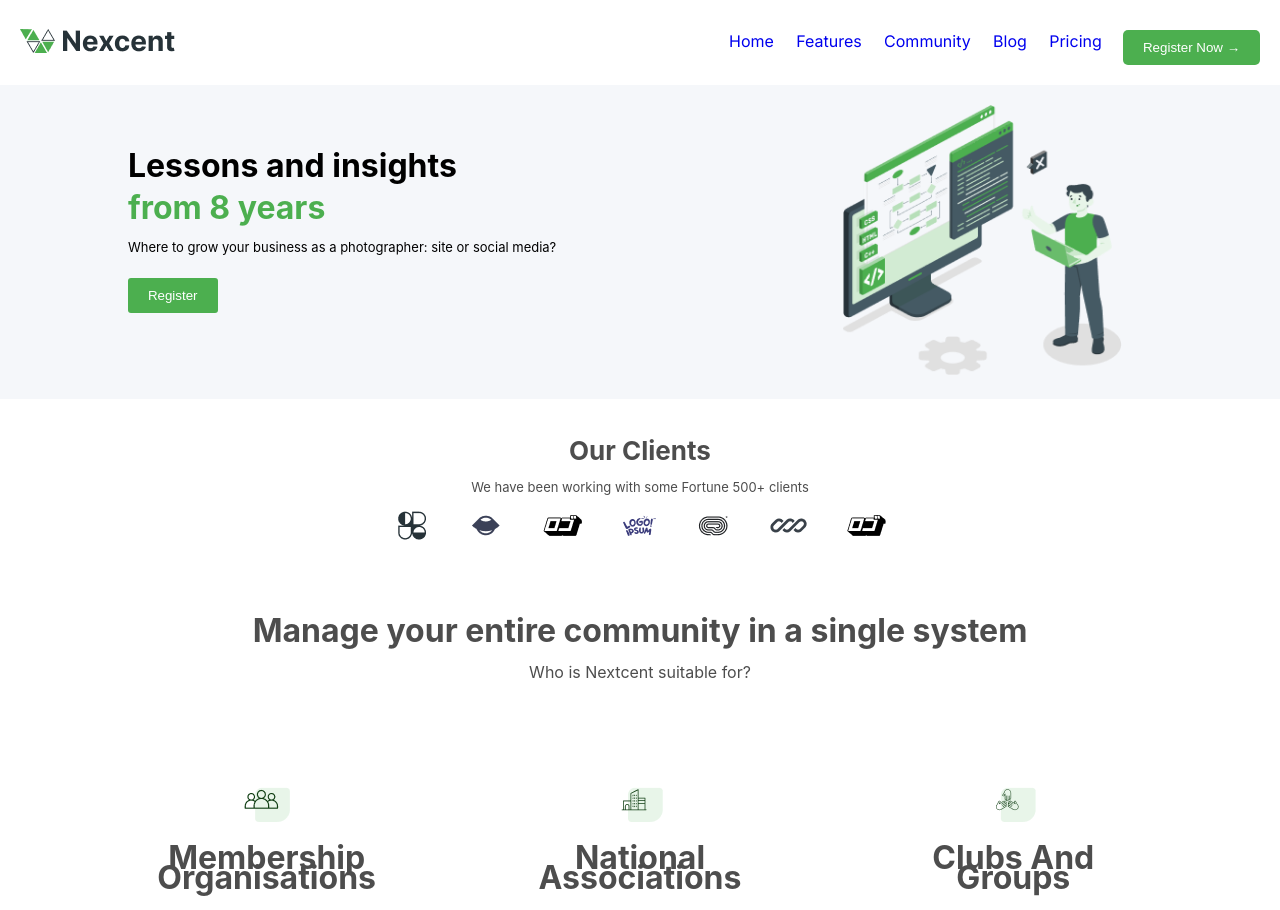
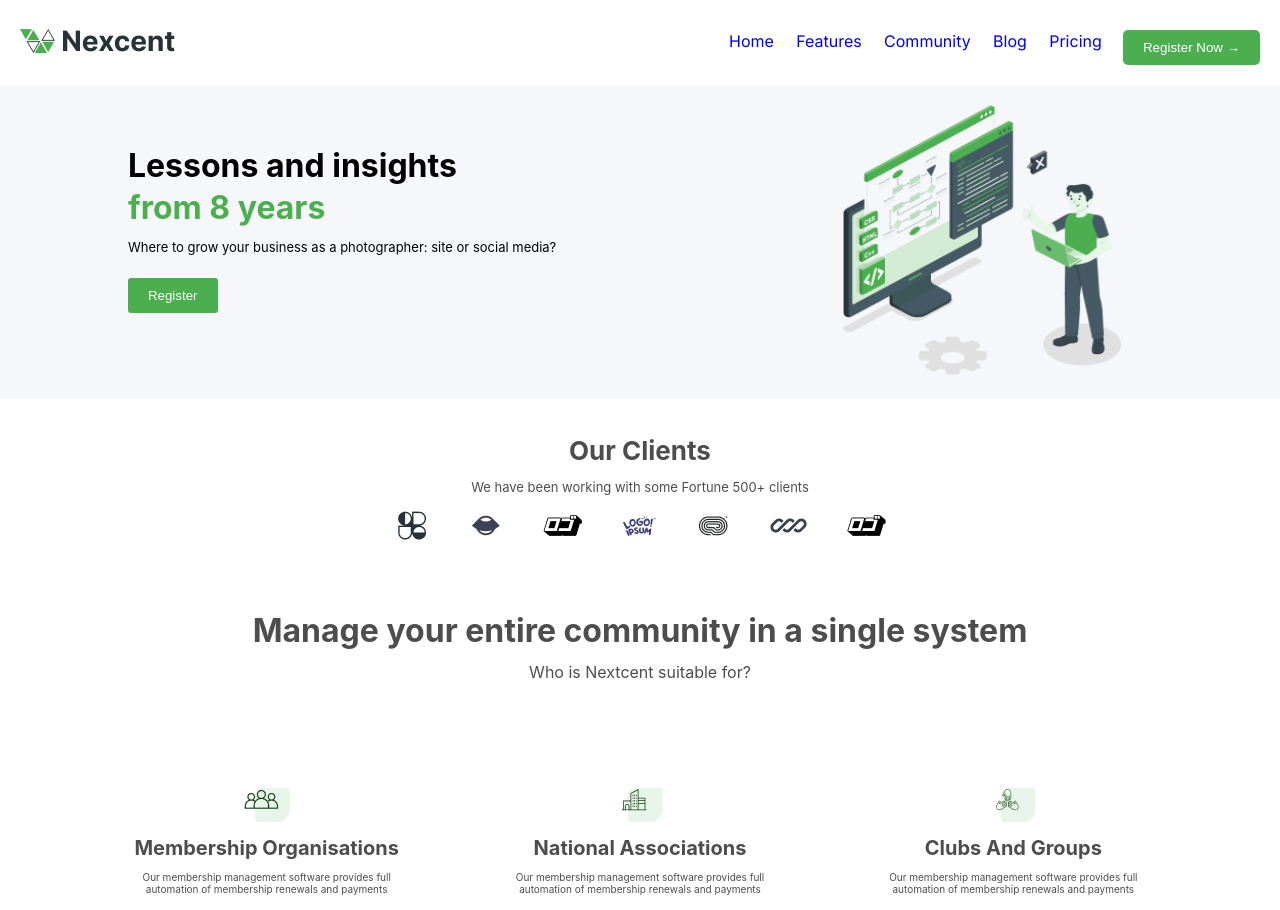
Before and after one commit to palomareynolds/agency-page, a React (Create React App) app: page / in a window 1280 px wide. Shown: the top 910 px of the page. Built offline with nearby package versions, Linux system fonts and the light colour scheme.

Commit message:
refactor: fontSize

```diff
--- a/src/components/TextBlocks/TextBlocks.css
+++ b/src/components/TextBlocks/TextBlocks.css
@@ -14,6 +14,6 @@
     justify-content: space-between;
     margin: 10px;
     padding: 20px;
-    /* font-size: x-small; */
+    font-size: x-small;
 
 }
```
